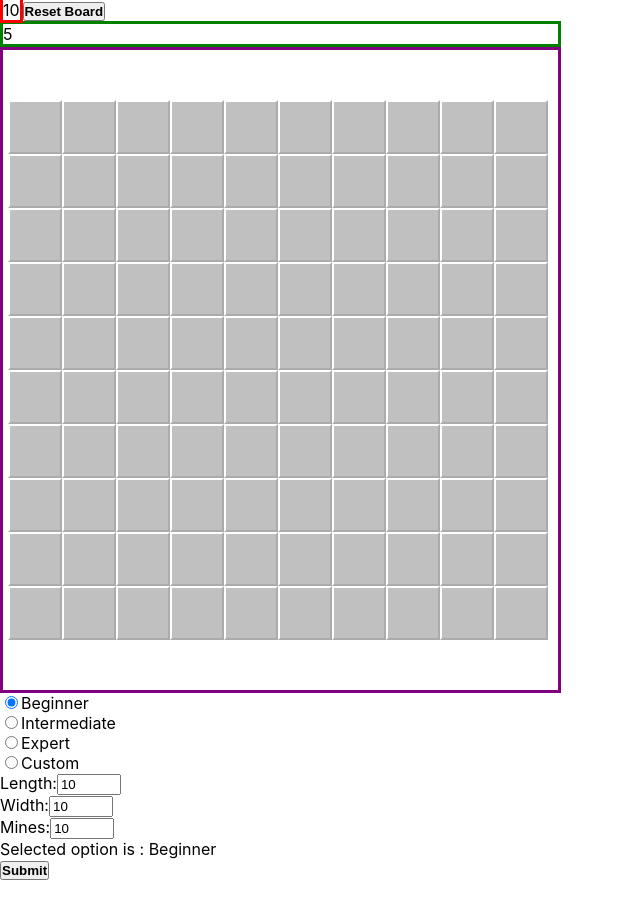
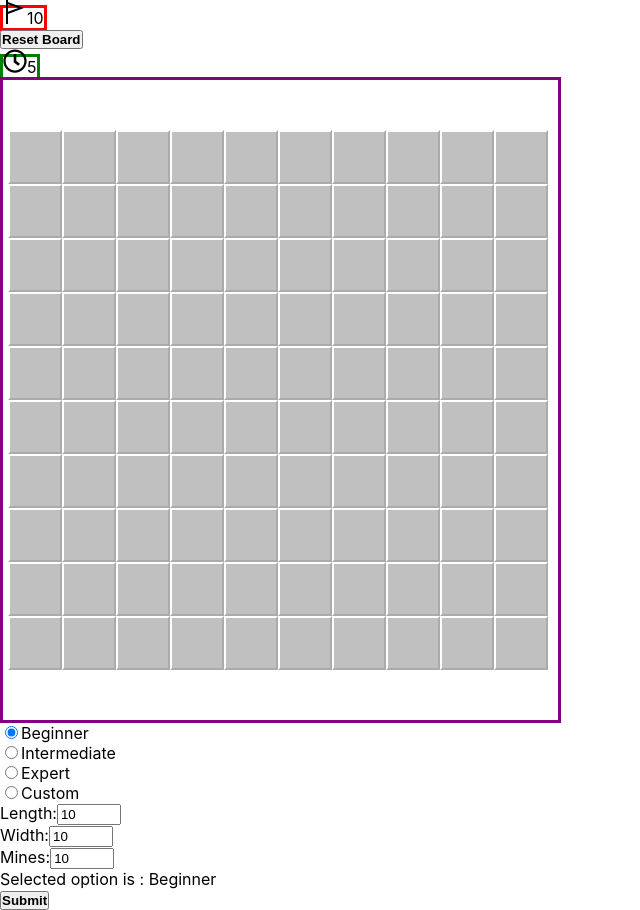
Before and after one commit to jsmithb117/minesweeper, a React (Create React App) app: page / in a window 1280 px wide. Shown: the whole page, without its empty margins (0-640 px from the left). Before the commit the page ends 880 px from the top, so only its background shows below. Built offline with nearby package versions, Linux system fonts and the light colour scheme.

Commit message:
Adds svg icons to pieces markedAsMine, minesRemaining, and time

```diff
--- a/src/components/Display.tsx
+++ b/src/components/Display.tsx
@@ -16,14 +16,19 @@ const Display = () => {
   return (
     <div className="appchild display">
       <span className="minesremaining">
-        {minesDisplay}
+      <svg className="flag" width="24" height="24" viewBox="0 0 24 24"><path d="M21 8l-16-6v-2h-2v24h2v-10l16-6zm-5.696 0l-10.304 3.864v-7.728l10.304 3.864z"/></svg>
+      {minesDisplay}
       </span>
+      <div className="center">
+
       <button className="reset" onClick={resetButtonHandler}>
         Reset Board
       </button>
-      <div className="time">
+      </div>
+      <span className="time">
+      <svg height="24" width="24" viewBox="0 0 512 512"><path d="M256 8C119 8 8 119 8 256s111 248 248 248 248-111 248-248S393 8 256 8zm0 448c-110.5 0-200-89.5-200-200S145.5 56 256 56s200 89.5 200 200-89.5 200-200 200zm61.8-104.4l-84.9-61.7c-3.1-2.3-4.9-5.9-4.9-9.7V116c0-6.6 5.4-12 12-12h32c6.6 0 12 5.4 12 12v141.7l66.8 48.6c5.4 3.9 6.5 11.4 2.6 16.8L334.6 349c-3.9 5.3-11.4 6.5-16.8 2.6z"/></svg>
         {time}
-      </div>
+      </span>
     </div>
   );
 };
--- a/src/components/Piece.tsx
+++ b/src/components/Piece.tsx
@@ -27,7 +27,16 @@ const Piece = ({ piece }: IProps) => {
     }
     dispatch(rightClick(piece));
   };
-
+  if (piece.markedAsMine) {
+    return (
+      <button className={pieceClass(piece, width, length)} onClick={() => leftClickHandler()}
+      onContextMenu={() => rightClickHandler()}>
+      <span className="number">
+      <svg width="24" height="24" viewBox="0 0 24 24"><path d="M21 8l-16-6v-2h-2v24h2v-10l16-6zm-5.696 0l-10.304 3.864v-7.728l10.304 3.864z"/></svg>
+      </span>
+    </button>
+    )
+  }
   return (
     <button className={pieceClass(piece, width, length)} onClick={() => leftClickHandler()}
       onContextMenu={() => rightClickHandler()}>
--- a/src/features/displayValue.ts
+++ b/src/features/displayValue.ts
@@ -1,15 +1,9 @@
 import { IPiece } from './boardCreator';
 
 const displayValue = (piece: IPiece) => {
-  if (piece.markedAsMine) {
-    return 'X';
-  }
   if (piece.uncovered && !piece.isMine) {
     return piece.val;
   }
-  // if (piece.isMine) {
-  //   return 'X';
-  // }
   return '';
 };
 
```
